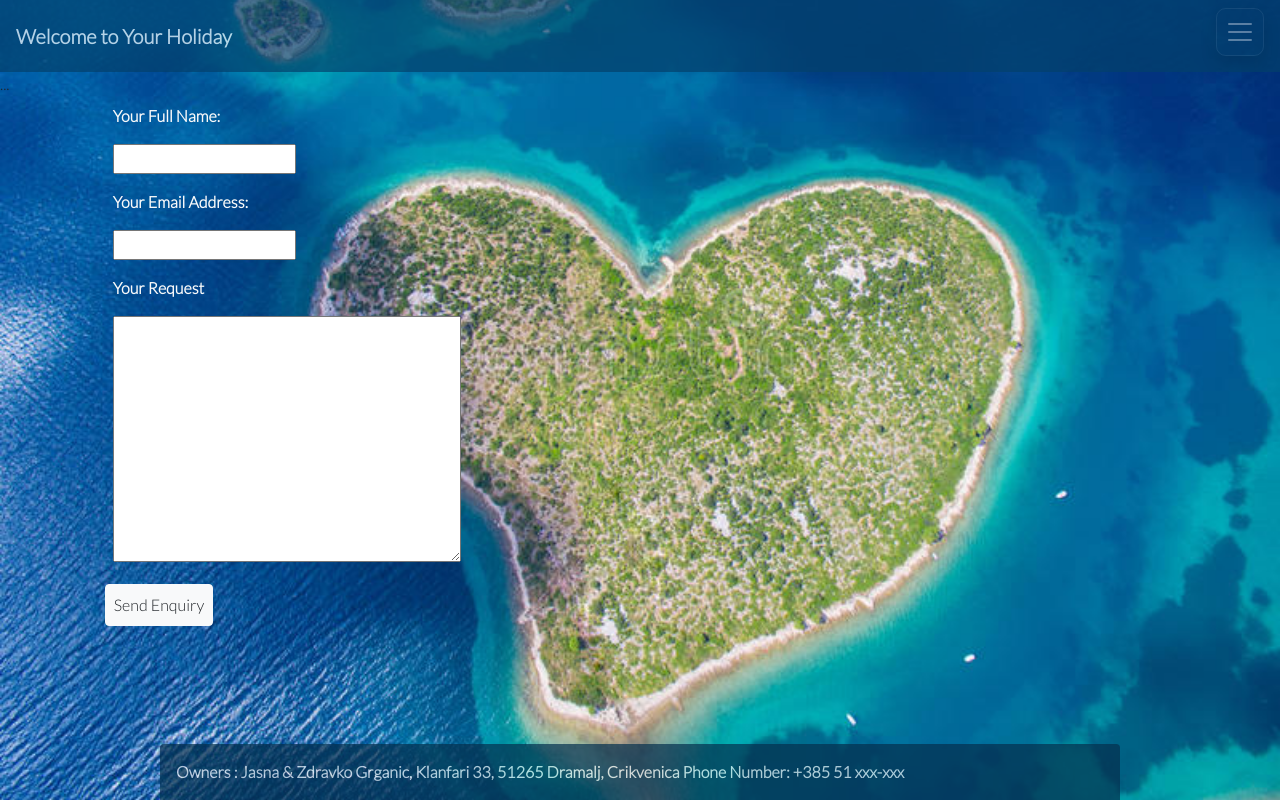
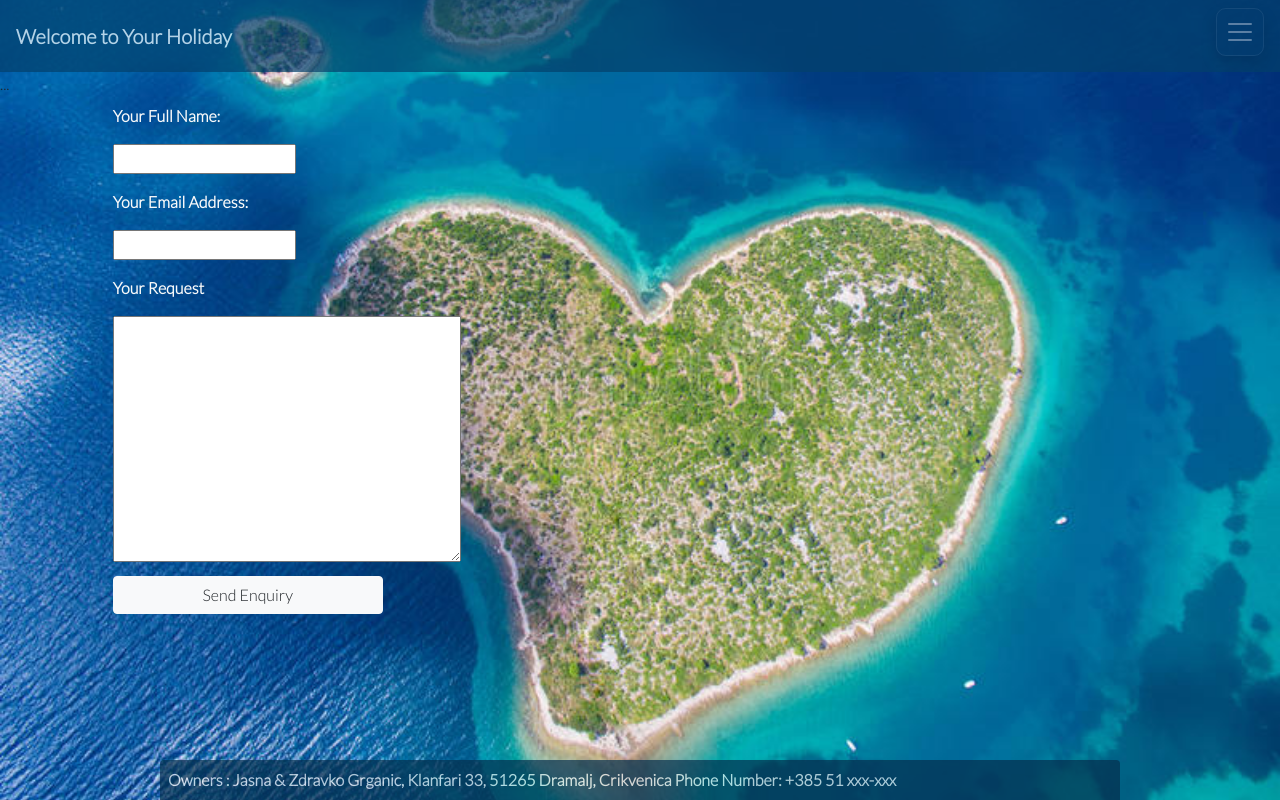
Before and after one commit to totalnoMartina/holiday-booking, a Django app: page /booking/ in a window 1280 px wide. Run offline with Django 3.2, Linux system fonts and the light colour scheme.

Commit message:
Rstyle the booking form, start with sendgrid email host

```diff
--- a/bookingapp/templates/bookingapp/booking_page.html
+++ b/bookingapp/templates/bookingapp/booking_page.html
@@ -15,17 +15,16 @@
             <form action="" method="POST" class="contact-form">
 
                 <div class="d-flex flex-column">
-                    <div class="p-2 bd-highlight"> Your Full Name:</div>
-                    <div class="p-2 bd-highlight">{{ form.full_name }}</div>
+                    <div class="form-group">
+                        <div class="p-2"> Your Full Name:</div>
+                        <div class="p-2">{{ form.full_name }}</div>
 
-                    <div class="p-2 bd-highlight"> Your Email Address: </div>
-                    <div class="p-2 bd-highlight"> {{ form.email }} </div>
-                    <div class="p-2 bd-highlight"> Your Request</div>
-                    <div class="p-2 container "> {{ form.contacting }}</div>
-
-                    <div class="form-group">
+                        <div class="p-2"> Your Email Address: </div>
+                        <div class="p-2"> {{ form.email }} </div>
+                        <div class="p-2"> Your Request</div>
+                        <div class="p-2 container"> {{ form.contacting }}</div>
                         {% csrf_token %}
-                        <input type="submit" class="btn btn-light mt-2 p-2" value='Send Enquiry' />
+                        <input type="submit" class="btn btn-light w-25 ml-2 mb-3" value='Send Enquiry' />
                     </div>
                 </div>
         </div>
--- a/bookingapp/views.py
+++ b/bookingapp/views.py
@@ -3,6 +3,7 @@ from .models import Apartment
 from bookingapp.forms import BookContact
 from django.core.mail import send_mail
 from bookingproject import settings
+
 # from django.views import generic
 
 
@@ -27,7 +28,6 @@ def apartments(request):
     return render(request, template, context)
 
 
-
 def booking_contact(request):
     """ A page to send email to aquire bookings """
 
@@ -41,7 +41,7 @@ def booking_contact(request):
             full_name = form.cleaned_data['full_name']
             from_email = form.cleaned_data['email']
             new_contact = form.cleaned_data['contacting']
-            send_mail(full_name, new_contact, from_email, [settings.EMAIL_HOST_USER, cd['email']])
+            send_mail(full_name, new_contact, from_email, ['martina01061987@gmail.com',cd['email'], ])
             submitSent = True
         else:
             form = BookContact()
@@ -49,3 +49,20 @@ def booking_contact(request):
                 {'form': form,
                 'submitSent' : submitSent
                 })
+
+
+    # using SendGrid's Python Library
+
+# contacting = Mail(
+#     from_email='from_email@example.com',
+#     to_emails='to@example.com',
+#     subject='Sending with Twilio SendGrid is Fun',
+#     html_content='<strong>and easy to do anywhere, even with Python</strong>')
+# try:
+#     sg = SendGridAPIClient(os.environ.get('SENDGRID_API_KEY'))
+#     response = sg.send(message)
+#     print(response.status_code)
+#     print(response.body)
+#     print(response.headers)
+# except Exception as e:
+#     print(e.contacting)
--- a/requirements.txt
+++ b/requirements.txt
@@ -10,7 +10,10 @@ gunicorn==20.1.0
 oauthlib==3.2.0
 Pillow==9.0.1
 psycopg2==2.9.3
+python-http-client==3.3.7
 python3-openid==3.2.0
 pytz==2021.3
 requests-oauthlib==1.3.1
+sendgrid==3.6.5
+sendgrid-django==4.2.0
 sqlparse==0.4.2
--- a/templates/base.html
+++ b/templates/base.html
@@ -54,8 +54,8 @@
 
 
 
-<body>
-    <header class="w-75 p-3 container-fluid rounded-top fixed-bottom" style="background-color: #052f4d; opacity: 70%; color: whitesmoke;"><strong>Owners : Jasna & Zdravko Grganic, Klanfari 33, 51265 Dramalj, Crikvenica Phone Number: +385 51 xxx-xxx</strong></header>
+<body class="mb-5">
+    <footer class="w-75 p-2 mt-4 container-fluid rounded-top fixed-bottom" style="background-color: #052f4d; opacity: 70%; color: whitesmoke;"><strong>Owners : Jasna & Zdravko Grganic, Klanfari 33, 51265 Dramalj, Crikvenica Phone Number: +385 51 xxx-xxx</strong></footer>
 
     {% block page_header %}
     {% endblock %}
```
Also changed, not shown: bookingproject/settings.py (+9 -18 lines).
